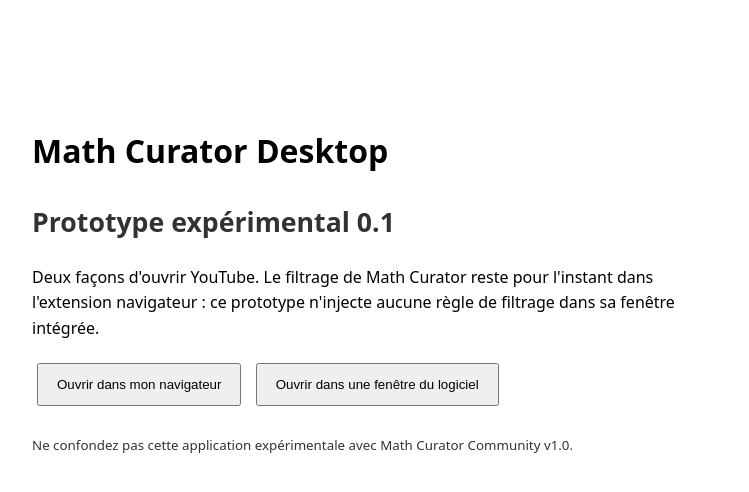
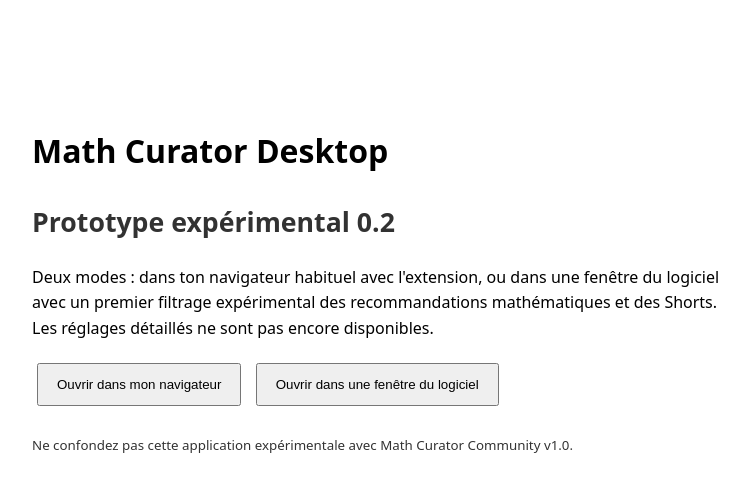
Before and after one commit to sebastienpcq/math-curator-community, a browser extension: page desktop/index.html in a window 1280 px wide. Shown: the whole page, without its empty margins (258-1007 px from the left). Drawn offline with Linux system fonts and the light colour scheme.

Commit message:
docs: describe desktop 0.2 filtering and validate injection script

```diff
--- a/desktop/index.html
+++ b/desktop/index.html
@@ -12,8 +12,8 @@
 </style>
 </head>
 <body>
-<h1>Math Curator Desktop <small>Prototype expérimental 0.1</small></h1>
-<p>Deux façons d'ouvrir YouTube. Le filtrage de Math Curator reste pour l'instant dans l'extension navigateur : ce prototype n'injecte aucune règle de filtrage dans sa fenêtre intégrée.</p>
+<h1>Math Curator Desktop <small>Prototype expérimental 0.2</small></h1>
+<p>Deux modes : dans ton navigateur habituel avec l'extension, ou dans une fenêtre du logiciel avec un premier filtrage expérimental des recommandations mathématiques et des Shorts. Les réglages détaillés ne sont pas encore disponibles.</p>
 <button id="external" type="button">Ouvrir dans mon navigateur</button>
 <button id="integrated" type="button">Ouvrir dans une fenêtre du logiciel</button>
 <small>Ne confondez pas cette application expérimentale avec Math Curator Community v1.0.</small>
```
